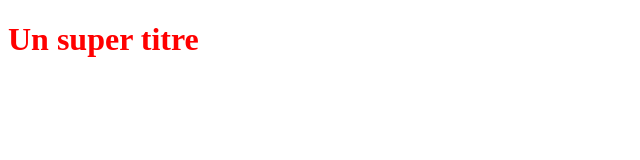
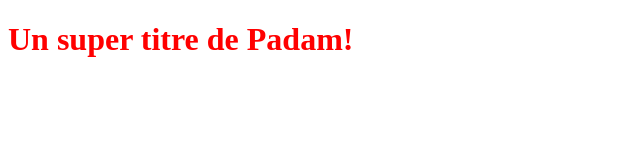
Before and after one commit to PadamGueye/OpenclassroomsProject, a plain HTML site: page index.html in a window 1280 px wide. Shown: the whole page, without its empty margins (0-640 px from the left). Drawn offline with Linux system fonts and the light colour scheme.

Commit message:
Modififcation du titre H1

```diff
--- a/index.html
+++ b/index.html
@@ -5,6 +5,6 @@
    <link rel="stylesheet" type="text/css" href="style.css">
 </head>
 <body>
-   <h1>Un super titre</h1>
+   <h1>Un super titre  de Padam!</h1>
 </body>
 </html>
```
